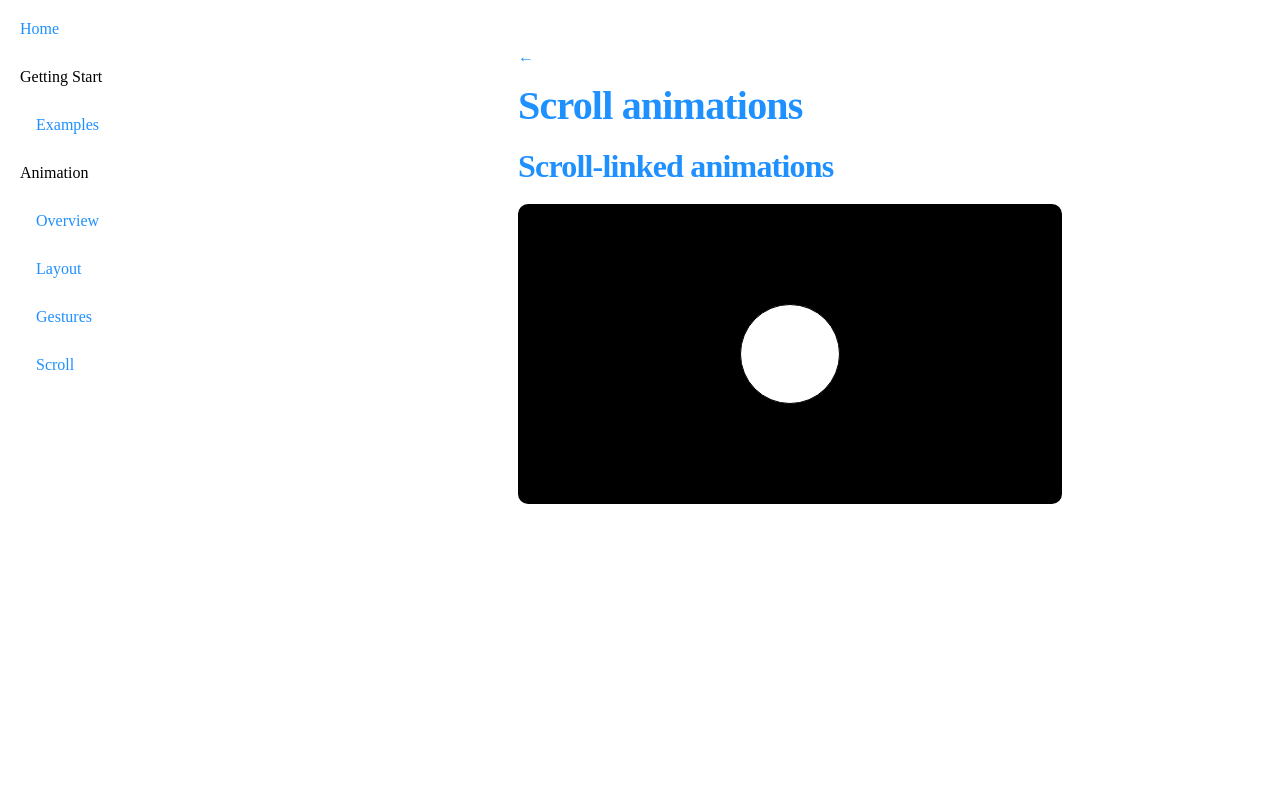
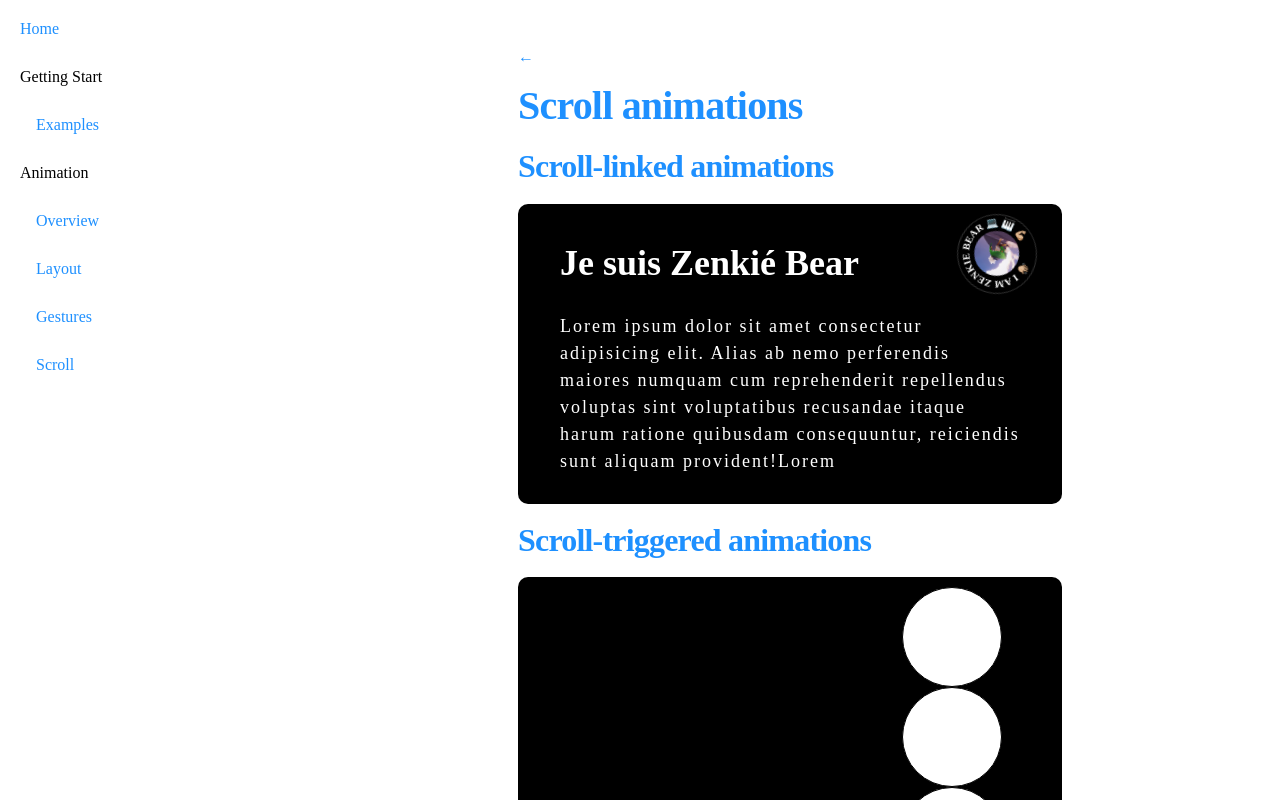
Before and after one commit to ZenkieBear/learn-framer-motion, a Next.js app: page /scroll-animations in a window 1280 px wide. Built offline with nearby package versions, Linux system fonts and the light colour scheme.

Commit message:
feat: finished scroll animations

```diff
--- a/src/pages/scroll-animations/index.module.scss
+++ b/src/pages/scroll-animations/index.module.scss
@@ -0,0 +1,72 @@
+.scroll-linked {
+  max-height: 280px;
+  color: white;
+  overflow-y: auto;
+  padding: 0 2em;
+
+  h1 {
+    font-size: 36px;
+    margin: .8em 0;
+  }
+
+  p {
+    margin: 1em 0;
+    line-height: 1.5em;
+    font-size: 18px;
+    letter-spacing: 2px;
+  }
+
+  .progress {
+    position: sticky;
+    bottom: 5px;
+    margin: auto;
+    height: 5px;
+    border-radius: 5px;
+    background-color: lighten($color: colors.$clr-primary, $amount: 30);
+  }
+
+  .headpic {
+    position: absolute;
+    top: 10px;
+    right: 25px;
+    width: 80px;
+    height: 80px;
+    padding: 15px;
+    border: 1px solid #333;
+    border-radius: 50%;
+    background: black;
+    overflow: hidden;
+
+    img {
+      position: absolute;
+      top: calc(50% - 45px / 2);
+      left: calc(50% - 45px / 2);
+      border-radius: 50%;
+    }
+
+    svg {
+      $size: 55px;
+      position: absolute;
+      top: calc(50% - $size / 2);
+      left: calc(50% - $size / 2);
+      margin: 0 auto;
+      width: $size;
+      height: $size;
+      overflow: visible;
+      font-size: 18px;
+      font-weight: bold;;
+
+      & path {
+        fill: none;
+      }
+      & textPath {
+        fill: #fff;
+      }
+    }
+
+    & > div {
+      width: 100%;
+      height: 100%;
+    }
+  }
+}
--- a/src/pages/scroll-animations/index.tsx
+++ b/src/pages/scroll-animations/index.tsx
@@ -2,25 +2,165 @@ import Layout from '@/components/Layout/Layout'
 import styles from './index.module.scss'
 import { H1, H2 } from '@/components/Headings/Headings'
 import Showcase from '@/components/Showcase/Showcase'
-import { useScroll } from 'framer-motion'
+import { useScroll, useSpring, useTransform } from 'framer-motion'
 import { motion } from 'framer-motion'
+import { useRef } from 'react'
+import Image from 'next/image'
 
 const ScrollAnimations = () => {
   return (
     <Layout>
       <H1>Scroll animations</H1>
       <H2>Scroll-linked animations</H2>
-      <Showcase>
-        <Component />
+      <Showcase
+        style={{
+          display: 'block',
+        }}
+      >
+        <ScrollLinked />
+      </Showcase>
+
+      <H2>Scroll-triggered animations</H2>
+      <Showcase
+        style={{
+          display: 'block',
+          overflowY: 'auto',
+          alignContent: 'center',
+          position: 'relative',
+        }}
+      >
+        <ScrollTriggered />
       </Showcase>
     </Layout>
   )
 }
 
-const Component = () => {
-  const { scrollYProgress } = useScroll()
+const useIndexes = (n: number) => {
+  const indexes = []
+  for (let i = 0; i < n; i++) {
+    indexes.push(i)
+  }
+  return indexes
+}
 
-  return <motion.div className='ball' style={{ scaleX: scrollYProgress }} />
+const ScrollLinked = () => {
+  const ref = useRef(null)
+  const { scrollYProgress } = useScroll({
+    container: ref,
+  })
+
+  const width = useTransform(
+    useSpring(scrollYProgress, {
+      damping: 50,
+      stiffness: 200,
+    }),
+    [0, 1],
+    ['0', '100%'],
+  )
+  const rotate = useTransform(
+    useSpring(scrollYProgress, {
+      damping: 50,
+      stiffness: 300,
+    }),
+    [0, 1],
+    ['0', '360deg'],
+  )
+
+  return (
+    <section className={styles['scroll-linked']} ref={ref}>
+      <h1>Je suis Zenkié Bear</h1>
+      <p>
+        Lorem ipsum dolor sit amet consectetur adipisicing elit. Alias ab nemo
+        perferendis maiores numquam cum reprehenderit repellendus voluptas sint
+        voluptatibus recusandae itaque harum ratione quibusdam consequuntur,
+        reiciendis sunt aliquam provident!Lorem
+      </p>
+      <h1>Mon joli bébé chat</h1>
+      <p>
+        Lorem ipsum dolor sit amet consectetur adipisicing elit. Alias ab nemo
+        perferendis maiores numquam cum reprehenderit repellendus voluptas sint
+        voluptatibus recusandae itaque harum ratione quibusdam consequuntur,
+        reiciendis sunt aliquam provident!Lorem
+      </p>
+      <p>
+        Lorem ipsum dolor sit amet consectetur adipisicing elit. Alias ab nemo
+        perferendis maiores numquam cum reprehenderit repellendus voluptas sint
+        voluptatibus recusandae itaque harum ratione quibusdam consequuntur,
+        reiciendis sunt aliquam provident!Lorem
+      </p>
+
+      <motion.div
+        className={styles.headpic}
+        animate={{
+          rotate: '360deg',
+          transition: {
+            duration: 10,
+            ease: 'linear',
+            repeat: Infinity,
+          },
+        }}
+      >
+        <motion.div
+          style={{
+            rotate,
+          }}
+        >
+          <Image
+            src='/images/me.jpg'
+            alt='Zenkie Bear'
+            width={45}
+            height={45}
+          />
+
+          <svg viewBox='0 0 100 100'>
+            <path
+              d='M 0 50 L 0 50 A 1 1 0 0 1 100 50 L 100 50 L 100 50 A 1 1 0 0 1 0 50 L 0 50'
+              id='circle'
+            />
+            <text>
+              <textPath xlinkHref='#circle'>
+                👋🏼 I AM ZENKIE BEAR 💻 🎹 💪🏼
+              </textPath>
+            </text>
+          </svg>
+        </motion.div>
+      </motion.div>
+      <motion.div
+        className={styles.progress}
+        style={{
+          width,
+        }}
+      />
+    </section>
+  )
+}
+
+const ScrollTriggered = () => {
+  const ids = useIndexes(10)
+
+  return (
+    <>
+      {ids.map(id => (
+        <motion.div
+          key={id}
+          className='ball'
+          initial={
+            {
+              // marginLeft: 0
+            }
+          }
+          whileInView={{
+            marginLeft: 'calc(100% - 150px)',
+            transition: {
+              type: 'spring',
+              stiffness: 50,
+              damping: 8,
+            },
+          }}
+        />
+      ))}
+    </>
+  )
 }
 
 export default ScrollAnimations
```
Also changed, not shown: public/images/me.jpg (added).
